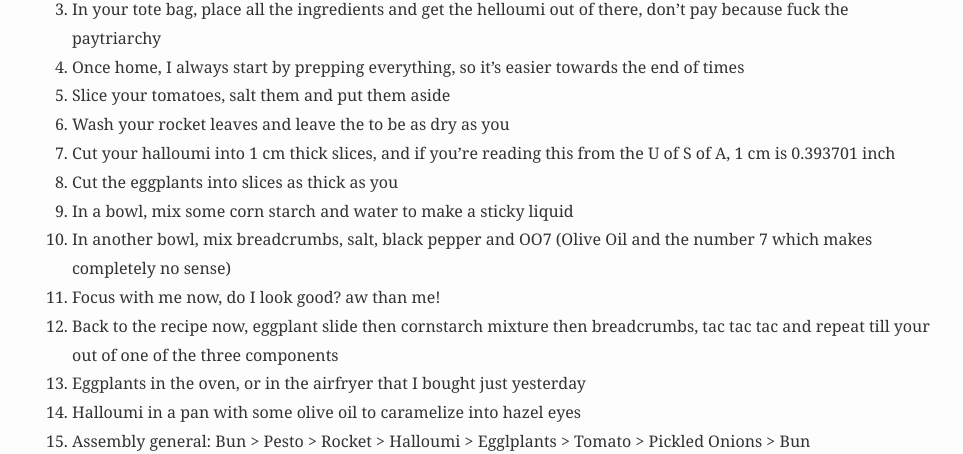
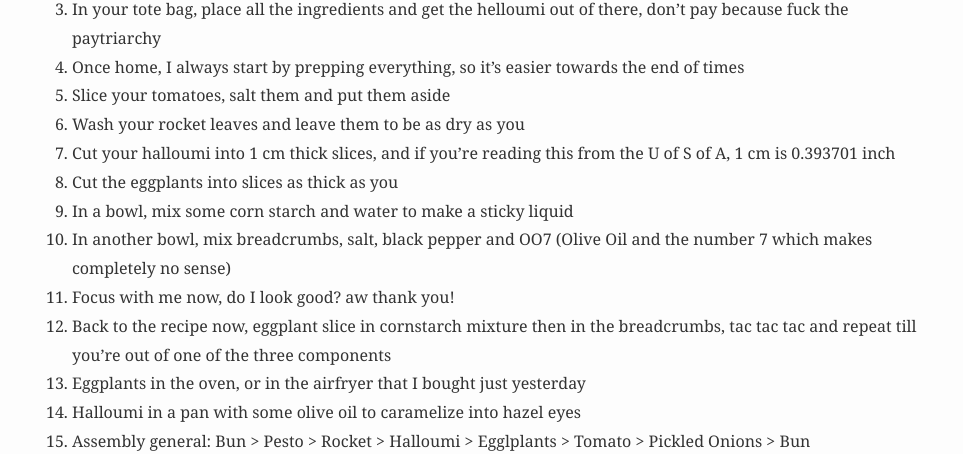
Before and after one commit to AntiLibrary5/nicools-kitchen, a Jekyll site: the page built from _posts/2025-09-25-eggplant-halloumi-sandwich.md, in a window 1280 px wide. Shown: the part 1479-1933 px from the top of the page, without its empty margins (158-1121 px from the left). Built offline with Jekyll 4.4.1, drawn with Linux system fonts in a browser that asks for light colours.

Commit message:
halloumi eggplant sandwich updates

```diff
--- a/_posts/2025-09-25-eggplant-halloumi-sandwich.md
+++ b/_posts/2025-09-25-eggplant-halloumi-sandwich.md
@@ -34,13 +34,13 @@ Yes, so I'm that girl who just came back home after living abroad for twen...two
 3. In your tote bag, place all the ingredients and get the helloumi out of there, don't pay because fuck the paytriarchy
 4. Once home, I always start by prepping everything, so it's easier towards the end of times
 5. Slice your tomatoes, salt them and put them aside
-6. Wash your rocket leaves and leave the to be as dry as you
+6. Wash your rocket leaves and leave them to be as dry as you
 7. Cut your halloumi into 1 cm thick slices, and if you're reading this from the U of S of A, 1 cm is 0.393701 inch
 8. Cut the eggplants into slices as thick as you
 9. In a bowl, mix some corn starch and water to make a sticky liquid
 10. In another bowl, mix breadcrumbs, salt, black pepper and OO7 (Olive Oil and the number 7 which makes completely no sense)
-11. Focus with me now, do I look good? aw than me!
-12. Back to the recipe now, eggplant slide then cornstarch mixture then breadcrumbs, tac tac tac and repeat till your out of one of the three components
+11. Focus with me now, do I look good? aw thank you!
+12. Back to the recipe now, eggplant slice in cornstarch mixture then in the breadcrumbs, tac tac tac and repeat till you're out of one of the three components
 13. Eggplants in the oven, or in the airfryer that I bought just yesterday
 14. Halloumi in a pan with some olive oil to caramelize into hazel eyes
 15. Assembly general: Bun > Pesto > Rocket > Halloumi > Egglplants > Tomato > Pickled Onions > Bun
```
